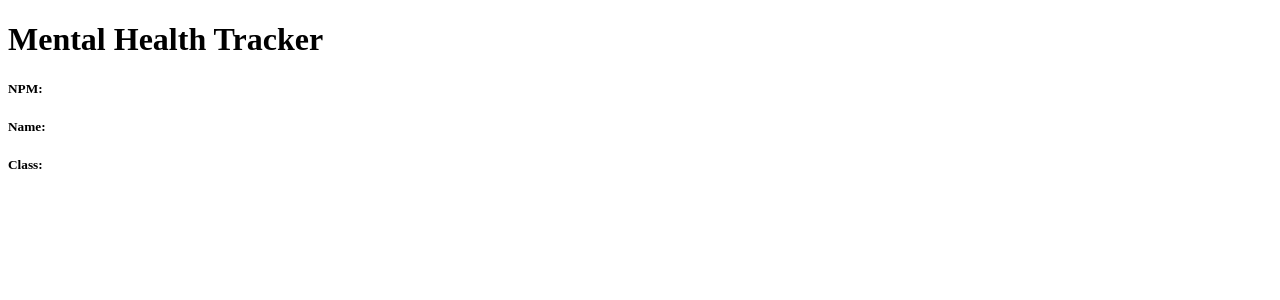
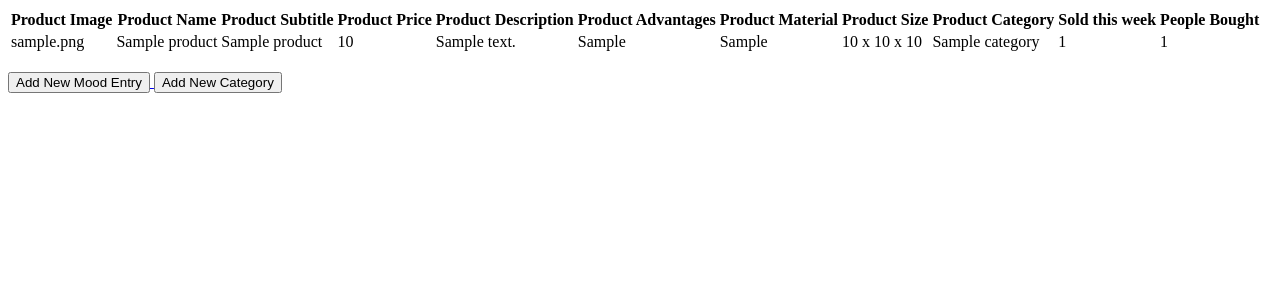
Before and after one commit to A04-2024/furnico, a Django app: page /dev in a window 1280 px wide. Shown: the top 300 px of the page. Run offline with Django 4.2, Linux system fonts and the light colour scheme; tables that the repository leaves empty hold one stand-in row (values such as "Sample post").

Commit message:
add implementation add products and categories

```diff
--- a/show_products/forms.py
+++ b/show_products/forms.py
@@ -4,7 +4,7 @@ from show_products.models import *
 class ProductEntryForm(ModelForm):
     class Meta:
         model = Product
-        fields = ["product_name", "product_subtitle", "product_image", "sold_this_week", "people_bought", "product_description", "product_advantages", "product_material", "product_size_length", "product_size_height", "product_size_long", "product_category"]
+        fields = ["product_name", "product_subtitle", "product_price", "product_image", "sold_this_week", "people_bought", "product_description", "product_advantages", "product_material", "product_size_length", "product_size_height", "product_size_long", "product_category"]
 
 class CategoryEntryForm(ModelForm):
     class Meta:
--- a/show_products/models.py
+++ b/show_products/models.py
@@ -8,17 +8,21 @@ class Categories(models.Model):
     category_name = models.CharField(max_length=255)
     unique_products = 0
 
+    def __str__(self):
+        return self.category_name
+
 class Product(models.Model):
     id = models.UUIDField(primary_key=True, default=uuid.uuid4, editable=False)
-    product_image = models.ImageField()
+    product_image = models.CharField(max_length=10000)
     product_name = models.CharField(max_length=255)
     product_subtitle = models.CharField(max_length=255)
-    sold_this_week = models.IntegerField()
-    people_bought = models.IntegerField()
+    product_price = models.PositiveIntegerField()
+    sold_this_week = models.PositiveIntegerField()
+    people_bought = models.PositiveIntegerField()
     product_description = models.TextField()
     product_advantages = models.TextField()
     product_material = models.CharField(max_length=255)
-    product_size_length = models.IntegerField()
-    product_size_height = models.IntegerField()
-    product_size_long = models.IntegerField()
+    product_size_length = models.PositiveIntegerField()
+    product_size_height = models.PositiveIntegerField()
+    product_size_long = models.PositiveIntegerField()
     product_category = models.ForeignKey(Categories, on_delete=models.CASCADE)
--- a/show_products/templates/main.html
+++ b/show_products/templates/main.html
@@ -1,13 +1,50 @@
 {% extends 'base.html' %}
 {% block content %}
-<h1>Mental Health Tracker</h1>
+{% if not product_entries %}
+<p>Belum ada data product pada furnico.</p>
+{% else %}
+<table>
+  <tr>
+    <th>Product Image</th>
+    <th>Product Name</th>
+    <th>Product Subtitle</th>
+    <th>Product Price</th>
+    <th>Product Description</th>
+    <th>Product Advantages</th>
+    <th>Product Material</th>
+    <th>Product Size</th>
+    <th>Product Category</th>
+    <th>Sold this week</th>
+    <th>People Bought</th>
+  </tr>
 
-<h5>NPM: </h5>
-<p>{{ npm }}<p>
+  {% comment %} Berikut cara memperlihatkan data mood di bawah baris ini
+  {% endcomment %}
+  {% for product_entry in product_entries %}
+  <tr>
+    <td>{{product_entry.product_image}}</td>
+    <td>{{product_entry.product_name}}</td>
+    <td>{{product_entry.product_subtitle}}</td>
+    <td>{{product_entry.product_price}}</td>
+    <td>{{product_entry.product_description}}</td>
+    <td>{{product_entry.product_advantages}}</td>
+    <td>{{product_entry.product_material}}</td>
+    <td>{{product_entry.product_size_length}} x {{product_entry.product_size_height}} x {{product_entry.product_size_long}}</td>
+    <td>{{product_entry.product_category}}</td>
+    <td>{{product_entry.sold_this_week}}</td>
+    <td>{{product_entry.people_bought}}</td>
+  </tr>
+  {% endfor %}
+</table>
+{% endif %}
 
-<h5>Name:</h5>
-<p>{{ name }}</p>
+<br />
 
-<h5>Class:</h5>
-<p>{{ class }}</p>
+<a href="{% url 'show_products:create_product_entry' %}">
+  <button>Add New Mood Entry</button>
+</a>
+
+<a href="{% url 'show_products:create_category' %}">
+  <button>Add New Category</button>
+</a>
 {% endblock content %}
--- a/show_products/urls.py
+++ b/show_products/urls.py
@@ -6,4 +6,6 @@ app_name = 'show_products'
 urlpatterns = [
     path('', show_products, name='show_products'),
     path('dev', show_main, name='show_main'),
+    path('create_product', create_product_entry, name='create_product_entry'),
+    path('create_category', create_category, name='create_category'),
 ]
--- a/show_products/views.py
+++ b/show_products/views.py
@@ -1,4 +1,7 @@
-from django.shortcuts import render
+from django.shortcuts import render, redirect
+from show_products.forms import *
+from show_products.models import *
+
 
 # Create your views here.
 def show_products(request):
@@ -8,7 +11,29 @@ def show_products(request):
     return render(request, "show_products.html", context)
 
 def show_main(request):
+    product_entries = Product.objects.all()
     context = {
+        'product_entries': product_entries
+    }
 
-    }
     return render(request, "main.html", context)
+
+def create_product_entry(request):
+    form = ProductEntryForm(request.POST or None)
+
+    if form.is_valid() and request.method == "POST":
+        form.save()
+        return redirect('show_products:show_main')
+
+    context = {'form': form}
+    return render(request, "create_product_entry.html", context)
+
+def create_category(request):
+    form = CategoryEntryForm(request.POST or None)
+
+    if form.is_valid() and request.method == "POST":
+        form.save()
+        return redirect('show_products:show_main')
+
+    context = {'form': form}
+    return render(request, "create_category.html", context)
```
Also changed, not shown: show_products/templates/create_category.html (added, +18 -0 lines), show_products/templates/create_product_entry.html (added, +18 -0 lines), show_products/migrations/0005_alter_product_product_image.py (added), show_products/migrations/0006_product_produt_price_alter_product_people_bought_and_more.py (added), show_products/migrations/0007_product_product_price.py (added), show_products/migrations/0008_remove_product_produt_price.py (added).
